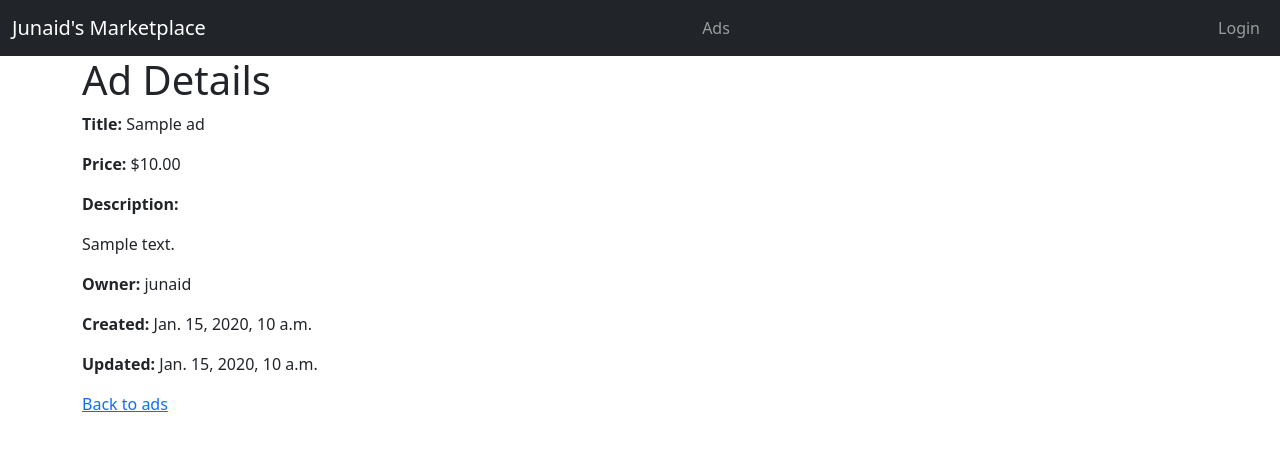
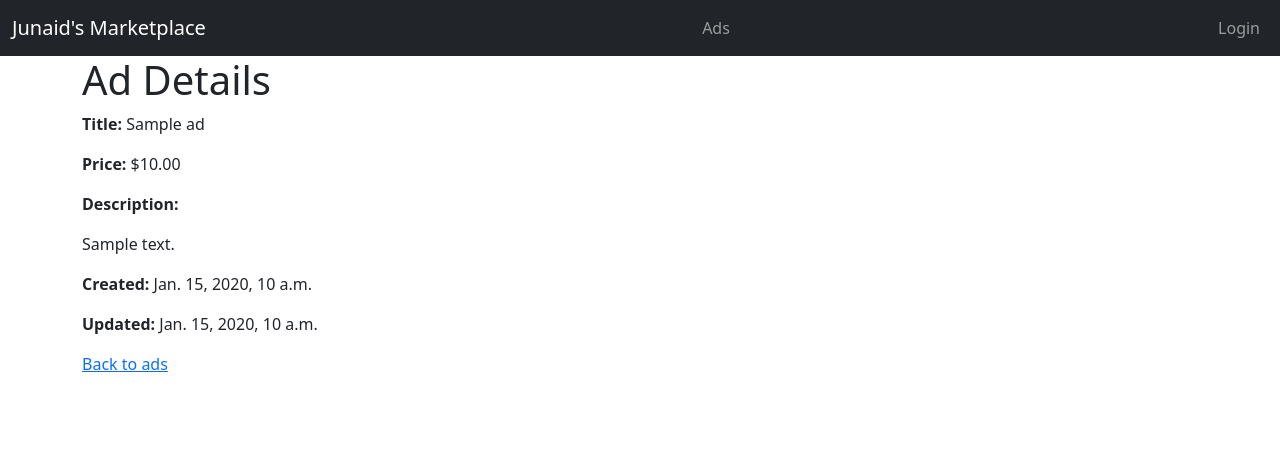
Before and after one commit to Junaid7200/DjangoForEverybody, a Django app: page /ad/1 in a window 1280 px wide. Shown: the top 451 px of the page. Run offline with Django 5.2, Linux system fonts and the light colour scheme; data comes from the database, SQL or seed files in the repository; tables that the repository leaves empty hold one stand-in row (values such as "Sample post"); some libraries are stand-ins or nearby versions.

Commit message:
chore: editing template to satisfy autograder

```diff
--- a/market/mkt/templates/mkt/ad_detail.html
+++ b/market/mkt/templates/mkt/ad_detail.html
@@ -6,7 +6,6 @@
 <p><strong>Price:</strong> ${{ ad.price }}</p>
 <p><strong>Description:</strong></p>
 <p>{{ ad.text }}</p>
-<p><strong>Owner:</strong> {{ ad.owner }}</p>
 <p><strong>Created:</strong> {{ ad.createdAt }}</p>
 <p><strong>Updated:</strong> {{ ad.updatedAt }}</p>
 
```
